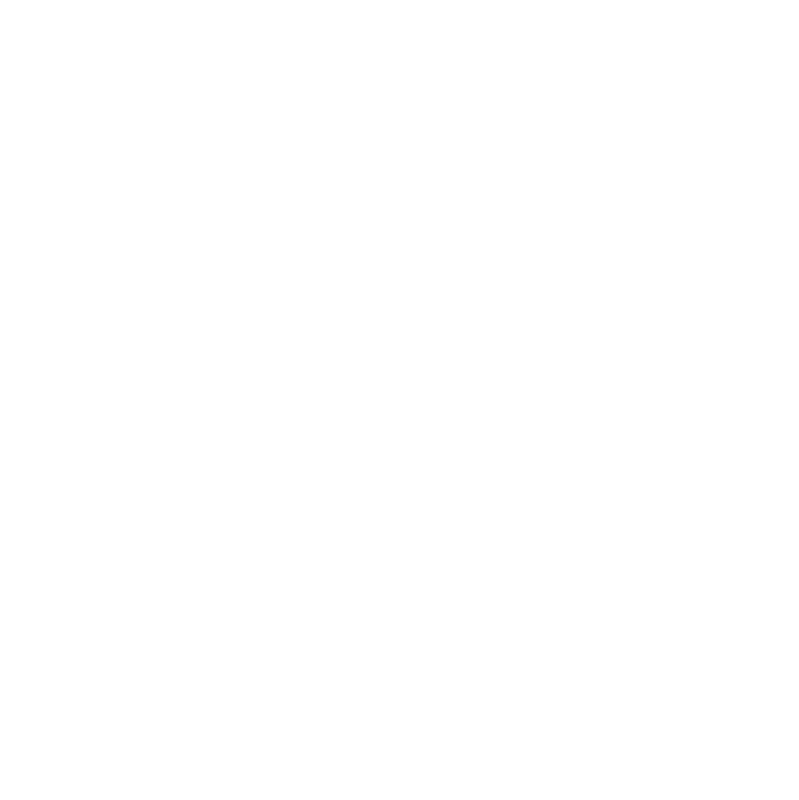
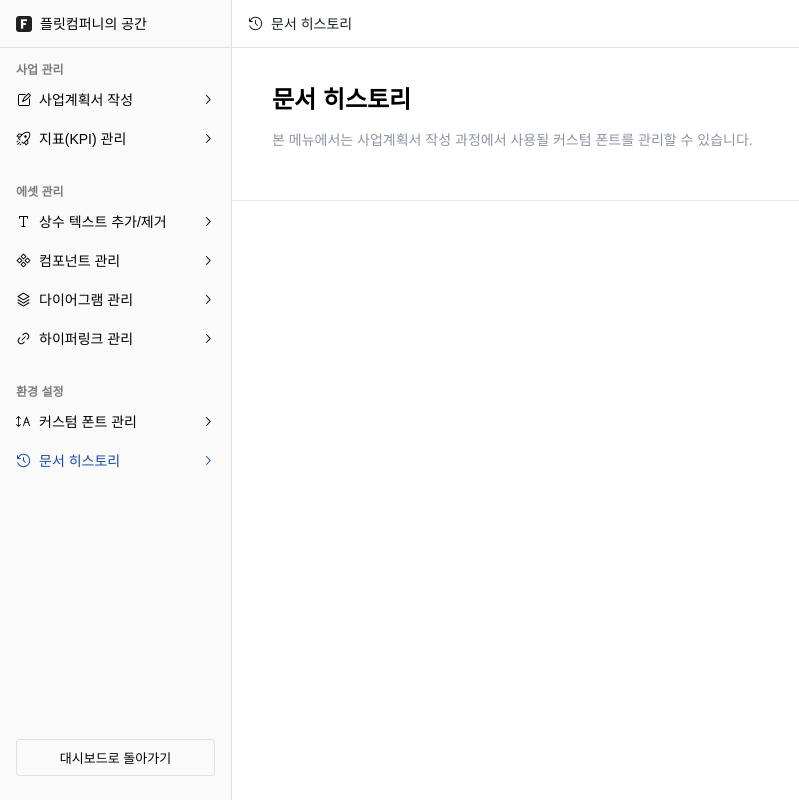
Before and after one commit to SPARCS-2023-StartUp-Hackathon-4/team-a-fe, a Next.js app: page /workspace/settings/history in a window 1280 px wide. Before the commit this address had no page. Shown: the whole page, without its empty margins (0-799 px from the left). Built offline with nearby package versions, Linux system fonts and the light colour scheme; a web font is replaced by a local one.

Commit message:
히스토리 페이지만 추가

```diff
--- /dev/null
+++ b/src/containers/workspace/History/History.tsx
@@ -0,0 +1,72 @@
+import { CounterClockwiseClockIcon } from '@radix-ui/react-icons';
+import { WorkspaceLayout } from 'components/Layouts';
+import { styled } from 'styles/stitches';
+
+const WorkspaceHeader = styled('header', {
+  display: 'flex',
+  alignItems: 'center',
+  width: '100%',
+  minHeight: '48px',
+  padding: '0 16px',
+  borderBottom: '1px solid rgba(0, 0, 0, 0.1)',
+  color: '$grey900',
+  fontSize: '14px',
+  fontWeight: 500,
+  gap: '8px',
+});
+
+const MenuInfoContainer = styled('div', {
+  display: 'flex',
+  flexDirection: 'column',
+  padding: '40px',
+});
+
+const MenuInfoTitle = styled('h1', {
+  fontSize: '24px',
+  fontWeight: 'bold',
+  color: '#000',
+  marginBottom: '16px',
+});
+
+const MenuInfoDescription = styled('p', {
+  fontSize: '14px',
+  fontWeight: 400,
+  color: '$grey500',
+  lineHeight: '24px',
+});
+
+const Division = styled('div', {
+  display: 'flex',
+  width: '100%',
+  height: '1px',
+  backgroundColor: '$grey200',
+  margin: '8px 0',
+});
+
+const ElementContainer = styled('div', {
+  display: 'flex',
+  flexDirection: 'column',
+  width: '100%',
+  height: '100%',
+  padding: '40px',
+});
+
+export const History = () => {
+  return (
+    <WorkspaceLayout>
+      <WorkspaceHeader>
+        <CounterClockwiseClockIcon />
+        문서 히스토리
+      </WorkspaceHeader>
+      <MenuInfoContainer>
+        <MenuInfoTitle>문서 히스토리</MenuInfoTitle>
+        <MenuInfoDescription>
+          본 메뉴에서는 사업계획서 작성 과정에서 사용될 커스텀 폰트를 관리할 수
+          있습니다.
+        </MenuInfoDescription>
+      </MenuInfoContainer>
+      <Division />
+      <ElementContainer></ElementContainer>
+    </WorkspaceLayout>
+  );
+};
--- /dev/null
+++ b/src/containers/workspace/History/index.ts
@@ -0,0 +1 @@
+export * from './History';
--- /dev/null
+++ b/src/pages/workspace/settings/history.tsx
@@ -0,0 +1,3 @@
+import { History } from 'containers/workspace';
+
+export default History;
```
